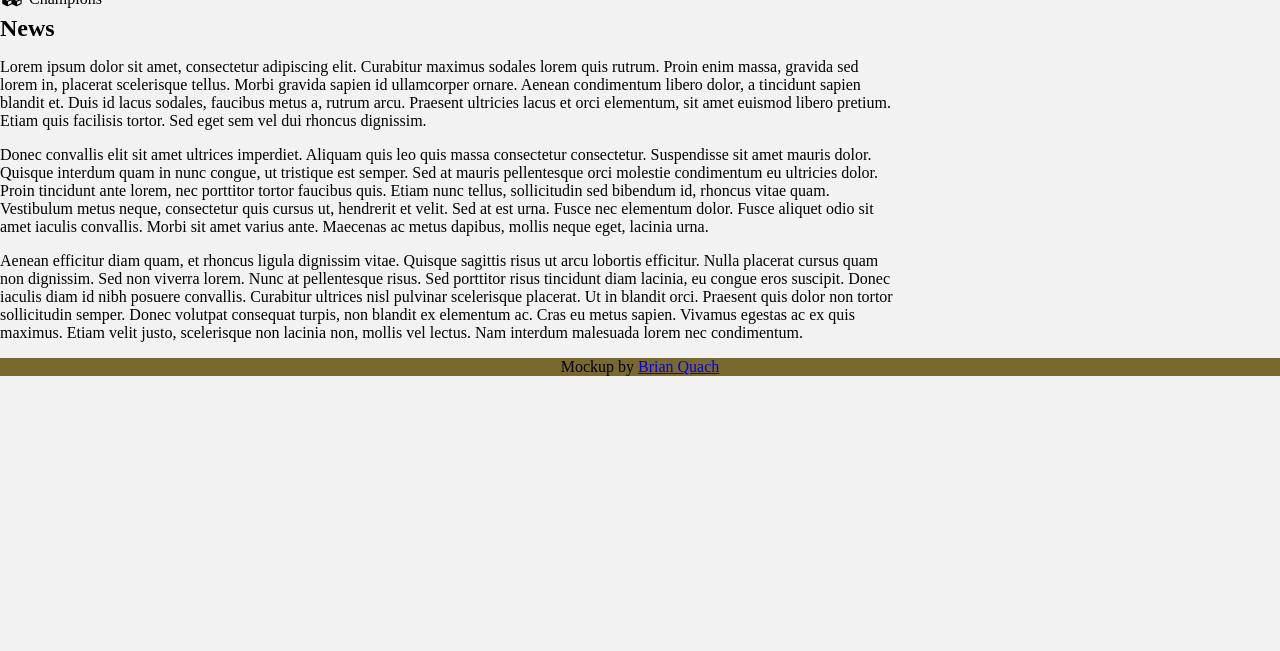
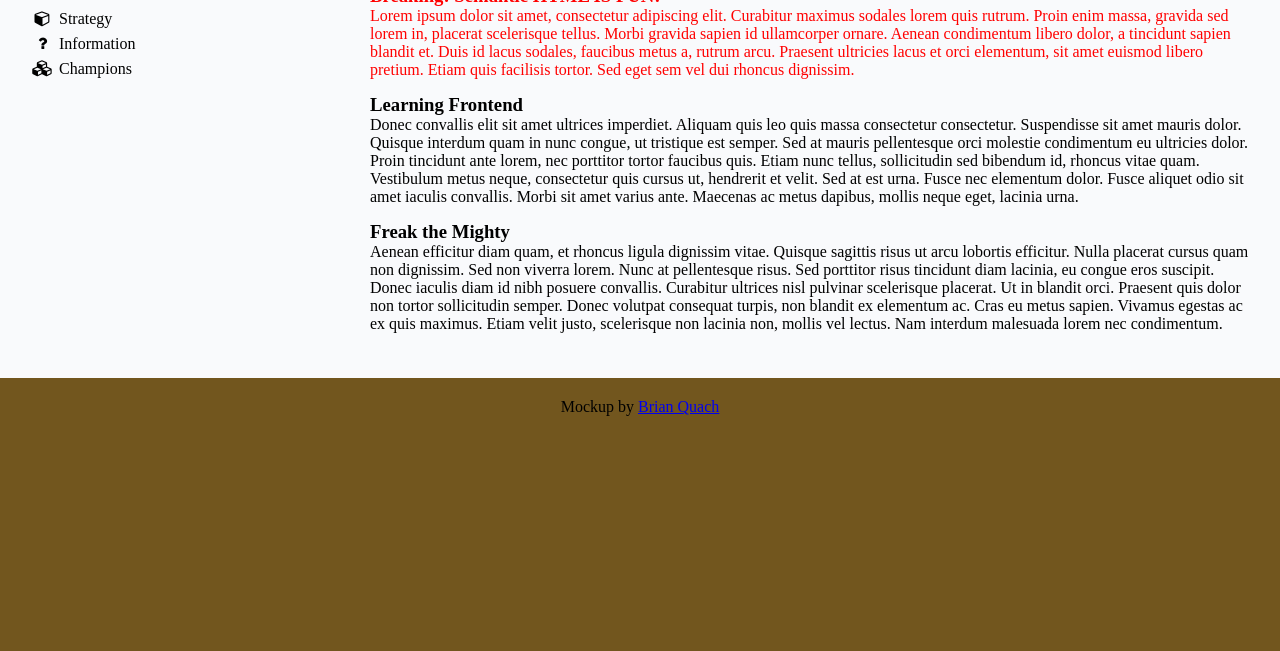
Before and after one commit to brianquach/html-css-mockups, a plain HTML site: page accordian/index.html in a window 1280 px wide. Shown: the part 149-800 px from the top of the page. Drawn offline with Linux system fonts and the light colour scheme.

Commit message:
Style: add more whitespace

```diff
--- a/accordian/index.html
+++ b/accordian/index.html
@@ -2,6 +2,7 @@
 <html>
   <head>
     <title>Accordian Mockup</title>
+    <meta name="viewport" content="width=device-width, initial-scale=1">
     <link rel="stylesheet" href="font-awesome.min.css">
     <link rel="stylesheet" href="style.css">
   </head>
@@ -9,7 +10,8 @@
     <header>
       <h1>Accordian</h1>
     </header>
-    <nav class="side-navigation">
+    <div class="content-layout">
+      <nav>
         <h2>Navigation</h2>
         <ul class="nav-primary-level">
           <li class="nav-primary-level__item">
@@ -76,16 +78,20 @@
       </nav>
       <main>
         <h2>News</h2>
-      <p>
+        <article class="news">
+          <h3>Breaking: Semantic HTML IS FUN!</h3>
           Lorem ipsum dolor sit amet, consectetur adipiscing elit. Curabitur maximus sodales lorem quis rutrum. Proin enim massa, gravida sed lorem in, placerat scelerisque tellus. Morbi gravida sapien id ullamcorper ornare. Aenean condimentum libero dolor, a tincidunt sapien blandit et. Duis id lacus sodales, faucibus metus a, rutrum arcu. Praesent ultricies lacus et orci elementum, sit amet euismod libero pretium. Etiam quis facilisis tortor. Sed eget sem vel dui rhoncus dignissim.
-      </p>
-      <p>
+        </article>
+        <article class="news">
+          <h3>Learning Frontend</h3>
           Donec convallis elit sit amet ultrices imperdiet. Aliquam quis leo quis massa consectetur consectetur. Suspendisse sit amet mauris dolor. Quisque interdum quam in nunc congue, ut tristique est semper. Sed at mauris pellentesque orci molestie condimentum eu ultricies dolor. Proin tincidunt ante lorem, nec porttitor tortor faucibus quis. Etiam nunc tellus, sollicitudin sed bibendum id, rhoncus vitae quam. Vestibulum metus neque, consectetur quis cursus ut, hendrerit et velit. Sed at est urna. Fusce nec elementum dolor. Fusce aliquet odio sit amet iaculis convallis. Morbi sit amet varius ante. Maecenas ac metus dapibus, mollis neque eget, lacinia urna.
-      </p>
-      <p>
+        </article>
+        <article class="news">
+          <h3>Freak the Mighty</h3>
           Aenean efficitur diam quam, et rhoncus ligula dignissim vitae. Quisque sagittis risus ut arcu lobortis efficitur. Nulla placerat cursus quam non dignissim. Sed non viverra lorem. Nunc at pellentesque risus. Sed porttitor risus tincidunt diam lacinia, eu congue eros suscipit. Donec iaculis diam id nibh posuere convallis. Curabitur ultrices nisl pulvinar scelerisque placerat. Ut in blandit orci. Praesent quis dolor non tortor sollicitudin semper. Donec volutpat consequat turpis, non blandit ex elementum ac. Cras eu metus sapien. Vivamus egestas ac ex quis maximus. Etiam velit justo, scelerisque non lacinia non, mollis vel lectus. Nam interdum malesuada lorem nec condimentum.
-      </p>
+        </article>
       </main>
+    </div>
     <footer>
       Mockup by <a href="http://www.github.com/brianquach">Brian Quach</a>
     </footer>
--- a/accordian/style.css
+++ b/accordian/style.css
@@ -1,39 +1,59 @@
 /* General */
 body {
-  background-color: #f2f2f2;
+  background-Color: #72561e;
   margin: 0;
+  display: flex;
+  flex-direction: column;
 }
 
 header {
-  background-color: #f7d86a;
+  background-color: #f4f756;
+  padding: 20px;
 }
 
 footer {
-  background-Color: #7a692f;
   text-align: center;
+  padding: 20px;
 }
 
 h1,
 h2,
+h3,
 ul,
 li {
   margin: 0;
   padding: 0;
 }
 
-* {
-  box-sizing: border-box;
+/* Page content layout */
+.content-layout {
+  display: flex;
+  background-color: #f9fafc;
+  padding: 20px;
+}
+
+nav {
+  flex: 1 100px;
+  padding: 10px;
 }
 
 main {
-  width: 70%;
+  flex: 4;
+  display: flex;
+  flex-direction: column;
+  padding: 10px;
+}
+
+/* News content */
+.news {
+  margin-bottom: 15px;
+}
+
+.news:nth-of-type(1) {
+  color: red;
 }
 
 /* Navigation */
-.side-navigation {
-  width: 30%;
-}
-
 .nav-primary-level {
   list-style: none;
 }
```
Lines whose indentation alone changed are shown as unchanged.
